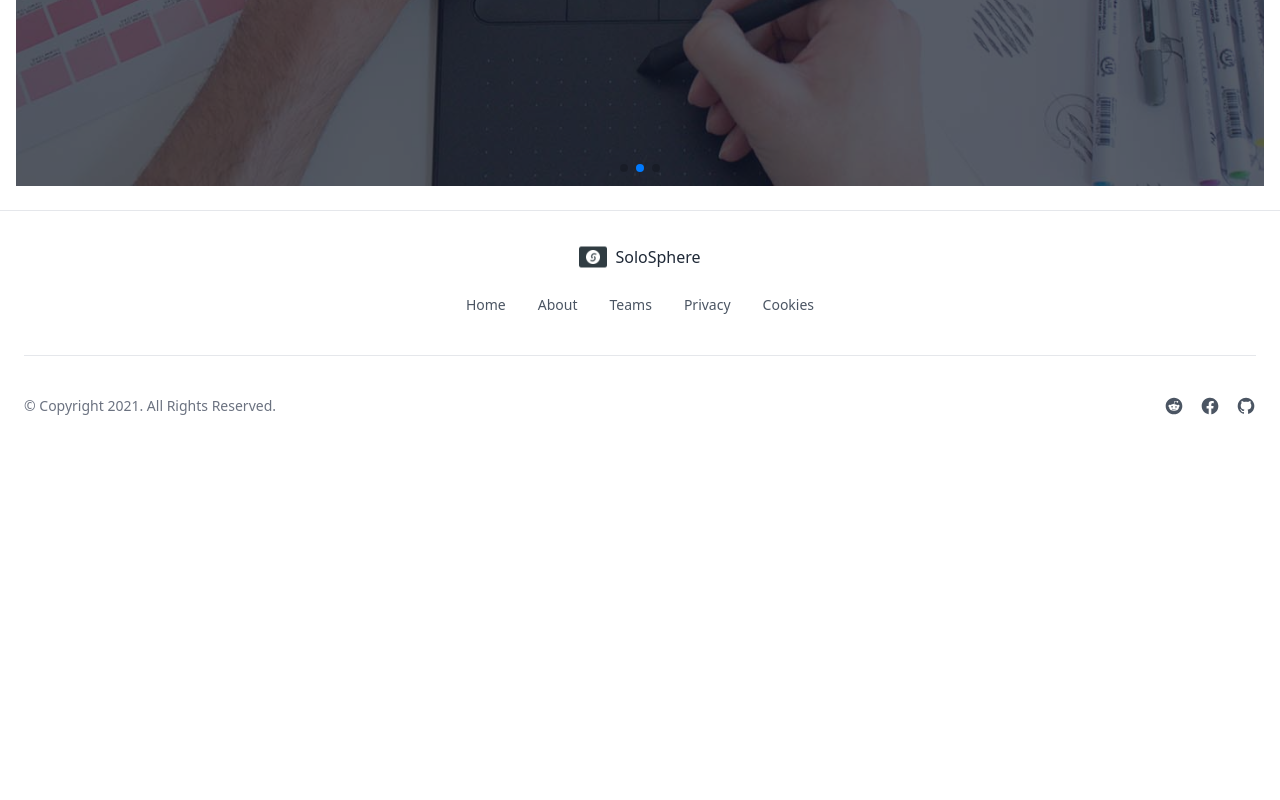
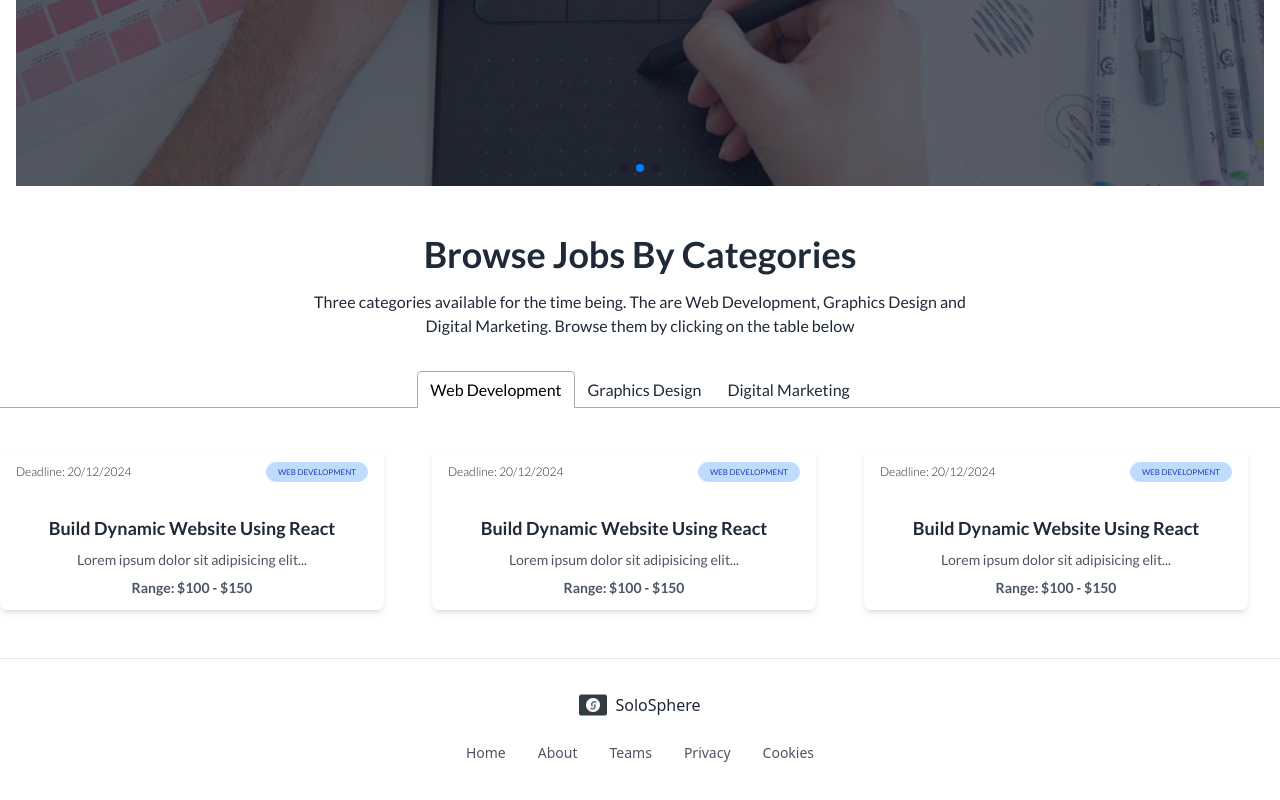
Before and after one commit to Rashedin-063/Solo-Sphere-Project, a React (Vite) app in the folder Client/: page / in a window 1280 px wide. Shown: the part 510-1310 px from the top of the page. Before the commit the page ends 958 px from the top, so only its background shows below. Built offline with nearby package versions, Linux system fonts and the light colour scheme; no server answers.

Commit message:
browse by tab section added

```diff
--- /dev/null
+++ b/Client/src/components/JobCard.jsx
@@ -0,0 +1,31 @@
+/* eslint-disable react/prop-types */
+
+const JobCard = () => {
+  return (
+    <div className='w-full max-w-sm px-4 py-3 bg-white rounded-md shadow-md hover:scale-[1.05] transition-all mt-8 space-y-4 lg:space-y-8'>
+      <div className='flex items-center justify-between'>
+        <span className='text-xs font-light text-gray-800 '>
+          Deadline: 20/12/2024
+        </span>
+        <span className='px-3 py-1 text-[8px] text-blue-800 uppercase bg-blue-200 rounded-full '>
+          Web Development
+        </span>
+      </div>
+
+      <div>
+        <h1 className='mt-2 text-lg font-semibold text-gray-800 '>
+          Build Dynamic Website Using React
+        </h1>
+
+        <p className='mt-2 text-sm text-gray-600 '>
+          Lorem ipsum dolor sit adipisicing elit...
+        </p>
+        <p className='mt-2 text-sm font-bold text-gray-600 '>
+          Range: $100 - $150
+        </p>
+      </div>
+    </div>
+  )
+}
+
+export default JobCard
--- a/Client/src/pages/Home/Carousel.jsx
+++ b/Client/src/pages/Home/Carousel.jsx
@@ -24,7 +24,7 @@ export default function Carousel() {
         spaceBetween={30}
         loop={true}
         autoplay={{
-          delay: 2500,
+          delay: 5000,
           disableOnInteraction: false,
         }}
         pagination={{
--- a/Client/src/pages/Home/Home.jsx
+++ b/Client/src/pages/Home/Home.jsx
@@ -1,10 +1,12 @@
 import Carousel from './Carousel';
+import TabCategories from './TabCAtegories';
 
 
 const Home = () => {
   return (
     <div>
-      <Carousel/>
+      <Carousel />
+      <TabCategories />
     </div>
   );
 }
--- /dev/null
+++ b/Client/src/pages/Home/TabCategories.jsx
@@ -0,0 +1,42 @@
+import { Tab, Tabs, TabList, TabPanel } from 'react-tabs';
+import 'react-tabs/style/react-tabs.css';
+import JobCard from '../../components/JobCard';
+
+const TabCAtegories = () => {
+  return (
+    <div className='text-center my-12'>
+      <h1 className='text-3xl lg:text-4xl font-semibold mb-2 lg:mb-4'>
+        Browse Jobs By Categories
+      </h1>
+      <p className='max-w-xl lg:max-w-2xl mx-auto'>
+        Three categories available for the time being. The are Web Development,
+        Graphics Design and Digital Marketing. Browse them by clicking on the
+        table below
+      </p>
+      <div className=' mt-4 lg:mt-8'>
+        <Tabs>
+          <TabList>
+            <Tab>Web Development</Tab>
+            <Tab>Graphics Design</Tab>
+            <Tab>Digital Marketing</Tab>
+          </TabList>
+
+          <TabPanel>
+            <div className='grid grid-cols-2 md:grid-cols-3 lg:grid-cols-3  justify-center items-center gap-x-4'>
+              <JobCard />
+              <JobCard />
+              <JobCard />
+            </div>
+          </TabPanel>
+          <TabPanel>
+            <h2>Any content 2</h2>
+          </TabPanel>
+          <TabPanel>
+            <h2>Any content 3</h2>
+          </TabPanel>
+        </Tabs>
+      </div>
+    </div>
+  );
+}
+export default TabCAtegories
```
Also changed, not shown: 1 other file (tests, documents, lock files or other folders).
